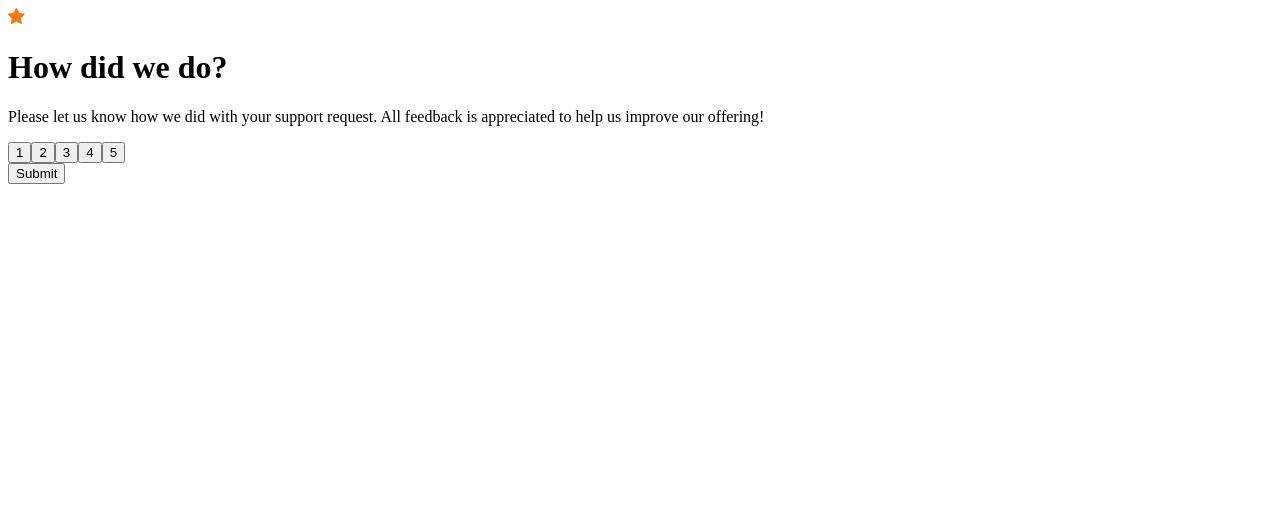
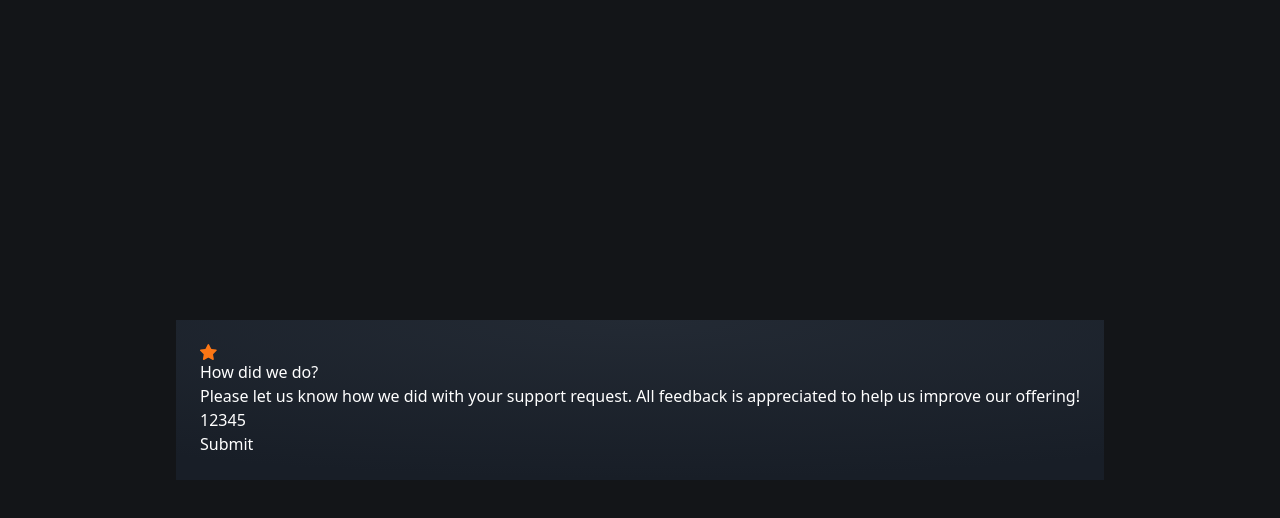
Before and after one commit to Kayque123456/feedback03ma, a React (Vite) app: page / in a window 1280 px wide. Shown: the top 518 px of the page. Built offline with nearby package versions, Linux system fonts and the light colour scheme.

Commit message:
inicio das estilizaçoes com taiwindcss

```diff
--- a/src/index.css
+++ b/src/index.css
@@ -1,13 +1,19 @@
-<!doctype html>
-<html lang="en">
-  <head>
-    <meta charset="UTF-8" />
-    <link rel="icon" type="image/svg+xml" href="/favicon-32x32.png" />
-    <meta name="viewport" content="width=device-width, initial-scale=1.0" />
-    <title>Feedback</title>
-  </head>
-  <body class="bg-very-dark-blue h-svh flex justify-center items-center">
-    <div id="root"></div>
-    <script type="module" src="/src/main.jsx"></script>
-  </body>
-</html>
+@import "tailwindcss";
+
+@theme {
+    --color-very-dark-blue: #131518;
+    --color-dark-blue: #262E38;
+    --color-light-grey: #969FAD;
+    --color-medium-grey: #7C8798;
+    --color-orange: #FC7614;
+
+    --tracking-1: 1.867px;
+
+    --font-overpass: "Overpass", "sans-serif";
+}
+
+@layer utilities {
+    .bg-gradient-dark {
+        background-image: radial-gradient(98.96% 98.96% at 50% 0%, #232A34 0%, #181E27 100%);
+    }
+}
```
